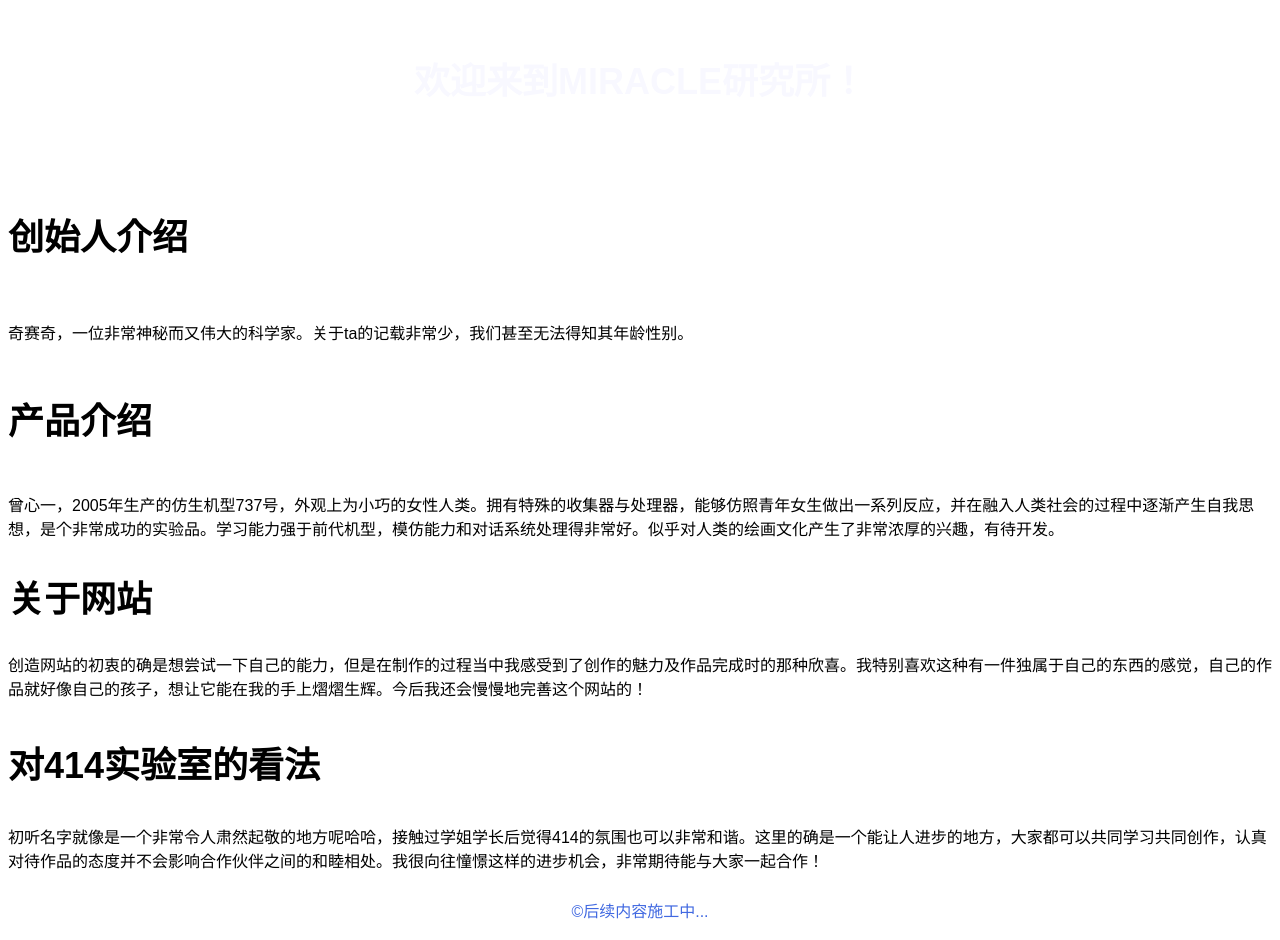
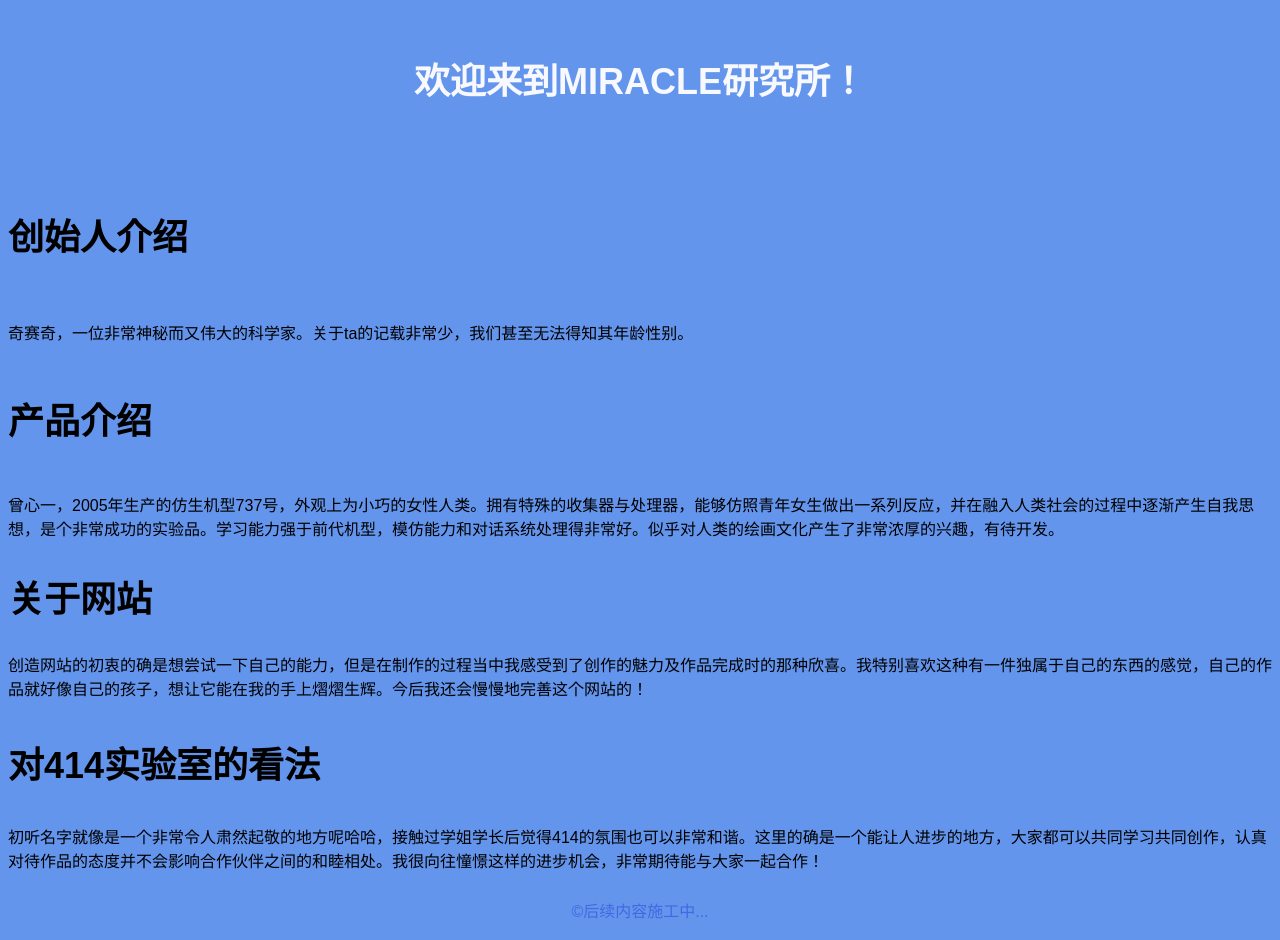
Before and after one commit to Kisekiww/Kisekiww.github.io, a plain HTML site: page index.html in a window 1280 px wide. Drawn offline with Linux system fonts and the light colour scheme.

Commit message:
Update index.html

```diff
--- a/index.html
+++ b/index.html
@@ -9,10 +9,10 @@
         font-family:Arial,sans-serif;
         marin:0;
         padding:0;
-        backgroud-color:#6495ED
+        background-color:#6495ED
       }
       header {
-        backgroud-color:#6495ED;
+        background-color:#6495ED;
         color:#F8F8FF;
         padding:20px;
         text-align:center;
@@ -36,10 +36,10 @@
         max-width:800px;
         margin: 0 auto;
         padding:20px;
-        backgroud-color:#F0F8FF;
+        background-color:#F0F8FF;
       }
       footer{
-        backgroud-color:#6495ED;
+        background-color:#6495ED;
         color:#4169E1;
         padding:10px;
         text-align:center;
```
